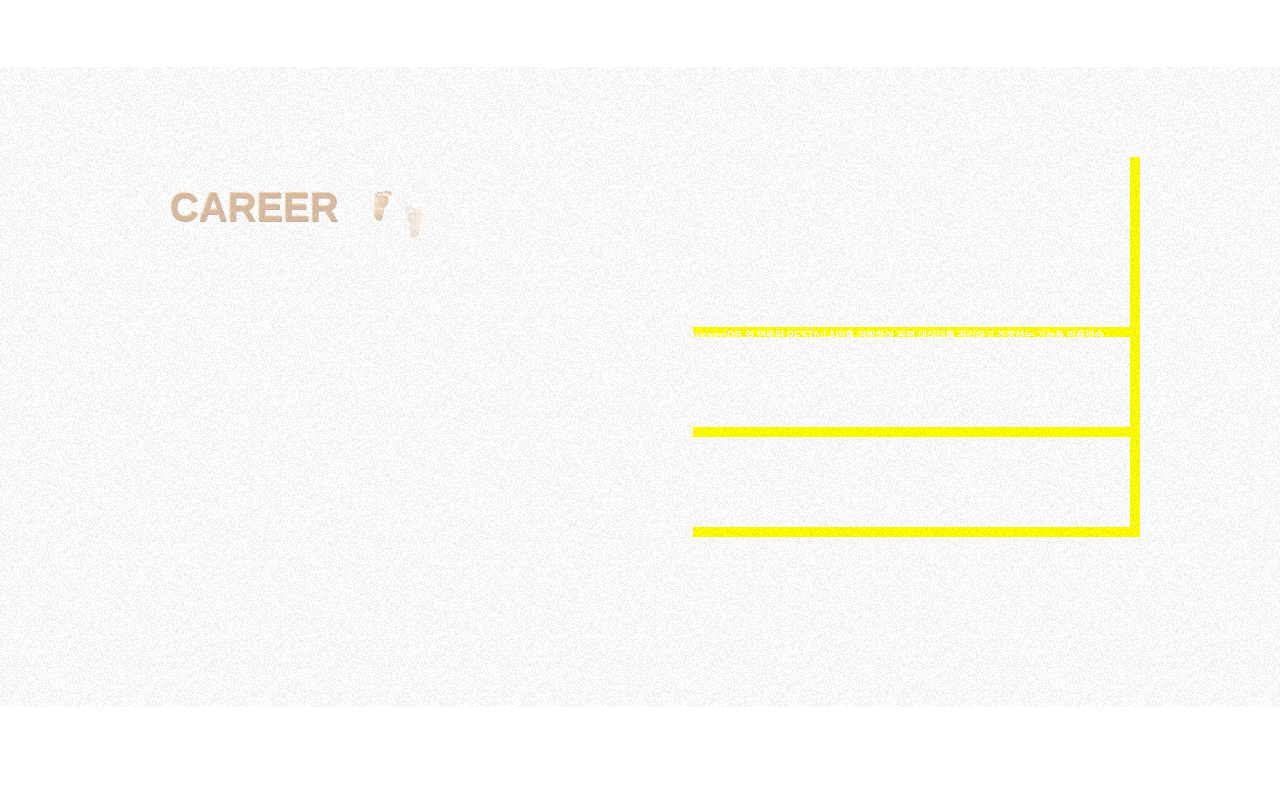
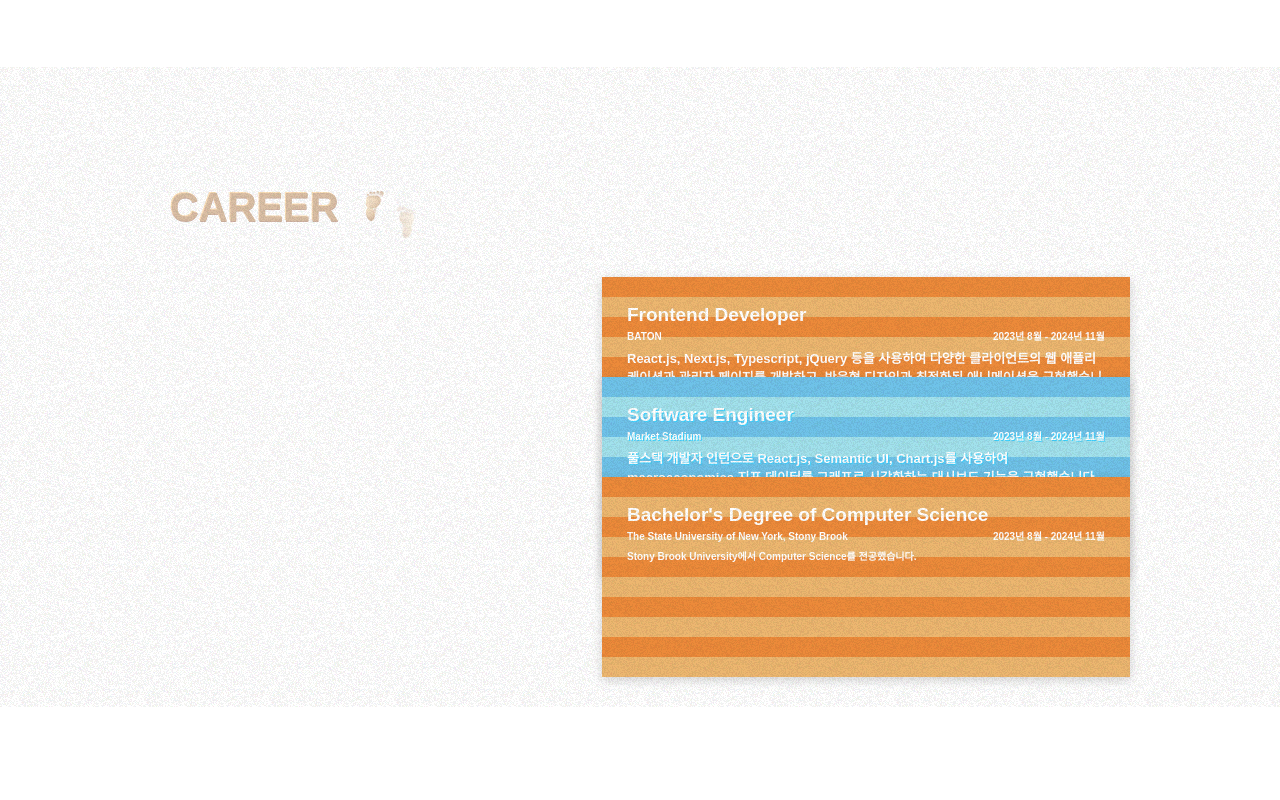
Before and after one commit to seoeongeueun/portfolio.v2, a Next.js app: page / in a window 1280 px wide. Shown: the part 1080-1880 px from the top of the page. Built offline with nearby package versions, Linux system fonts and the light colour scheme; a web font is replaced by a local one.

Commit message:
style: 커리어 카드 타월 디자인으로 변경

```diff
--- a/app/globals.css
+++ b/app/globals.css
@@ -55,7 +55,7 @@
 	--color-gray-1: var(--gray-1);
 	--color-gray-2: var(--gray-2);
 	--color-body: var(--body);
-	--color-gray-4: rgb(46, 46, 46);
+	--color-gray-4: var(--gray-4);
 
 	--breakpoint-md: 641px;
 	--breakpoint-lg: 1025px;
@@ -88,6 +88,7 @@
 	--main-bg: rgb(134, 211, 255);
 	--gray-1: #b0acb4;
 	--gray-2: #757177;
+	--gray-4: rgb(46, 46, 46);
 	--dark-red: rgb(92, 23, 23);
 
 	--color-pool: rgb(62, 210, 255);
--- a/app/page.tsx
+++ b/app/page.tsx
@@ -693,6 +693,34 @@ export default function Home() {
 		};
 	}, []);
 
+	useEffect(() => {
+		const turb = document.querySelector<HTMLElement>("#turbTowel");
+		if (!turb) return;
+
+		let frame = 0;
+		let animating = false;
+
+		function animateWiggle() {
+			if (!animating) return;
+			frame += 0.01;
+			const x = 0.002 + Math.sin(frame) * 0.001;
+			const y = 0.003 + Math.cos(frame) * 0.001;
+			turb?.setAttribute("baseFrequency", `${x} ${y}`);
+			requestAnimationFrame(animateWiggle);
+		}
+		const towel = document.querySelector(".towel");
+
+		towel?.addEventListener("mouseenter", () => {
+			animating = true;
+			animateWiggle();
+		});
+
+		towel?.addEventListener("mouseleave", () => {
+			animating = false;
+			turb.setAttribute("baseFrequency", `0.002 0.003`);
+		});
+	}, []);
+
 	/* 메인 페이지 타이틀에 애니메이션 추가 */
 	useEffect(() => {
 		if (!mainTitleRef.current || !miniTitleRef.current) return;
@@ -811,9 +839,9 @@ export default function Home() {
 			<section ref={stickyRef} className="pt-32 flex-row !justify-between !items-end mb-[10rem] shore">
 				<div className="grain-overlay" />
 				<div className="fade-up-section flex flex-col justify-start items-start mb-auto">
-					<div className="flex flex-row items-center">
+					<div className="flex flex-row items-center justify-start">
 						<p className="subtitle">CAREER</p>
-						<div className="foot-pair flex flex-row items-center justify-start">
+						<div className="foot-pair flex flex-row items-center justify-start ml-[-0.8rem]">
 							<div className="footprint">
 								<div className="toes">
 									<div />
@@ -852,8 +880,15 @@ export default function Home() {
 				</div>
 
 				<div ref={careerCardsRef} className="career-cards-container pt-32 spread">
-					<div className="career-card w-full p-10">
-						<p className="text-lg text-white">Frontend Developer</p>
+					<svg>
+						<filter id="wibble">
+							<feTurbulence id="turbTowel" type="fractalNoise" baseFrequency="0.002 0.003" numOctaves="1" result="turbulence" />
+							<feDisplacementMap in2="turbulence" in="SourceGraphic" scale="50" xChannelSelector="R" yChannelSelector="G" />
+						</filter>
+					</svg>
+
+					<div className="career-card towel w-full p-10">
+						<p className="text-xl">Frontend Developer</p>
 						<div className="mb-2 flex flex-row items-center justify-between w-full">
 							<p>BATON</p>
 							<p>2023년 8월 - 2024년 11월</p>
@@ -873,8 +908,8 @@ export default function Home() {
 							</li>
 						</ul>
 					</div>
-					<div className="career-card w-full p-10">
-						<p className="text-lg text-white">Software Engineer</p>
+					<div className="career-card w-full p-10 towel">
+						<p className="text-xl">Software Engineer</p>
 						<div className="mb-2 flex flex-row items-center justify-between w-full">
 							<p>Market Stadium</p>
 							<p>2023년 8월 - 2024년 11월</p>
@@ -889,7 +924,7 @@ export default function Home() {
 						</ul>
 					</div>
 					<div className="career-card w-full flex flex-col items-start justify-start p-10">
-						<p className="text-lg text-white">Bachelor's Degree of Computer Science</p>
+						<p className="text-xl">Bachelor's Degree of Computer Science</p>
 						<div className="mb-2 flex flex-row items-center justify-between w-full">
 							<p>The State University of New York, Stony Brook</p>
 							<p>2023년 8월 - 2024년 11월</p>
--- a/app/styles/global.scss
+++ b/app/styles/global.scss
@@ -203,6 +203,9 @@
 }
 
 .career-card {
+	--towel-color: var(--theme-orange);
+	--towel-sub: rgb(255, 178, 77);
+	--towel-shadow: var(--theme-orange);
 	transition:
 		transform 0.5s ease-out,
 		right 0.3s ease-in-out 0.2s;
@@ -212,11 +215,51 @@
 	transform: translateY(var(--y-distance));
 	position: relative;
 	right: 0;
-	box-shadow: 20px 20px 0px -10px #ff0;
+	box-shadow: 0px 3px 10px 0px rgba(43, 43, 43, 0.2);
+	overflow: hidden;
+	background-color: rgb(192, 192, 192);
+
+	transition:
+		filter 0.3s ease-in-out,
+		opacity 0.3s ease-in-out,
+		transform 0.4s ease-in-out;
+	transform-origin: top;
+
+	&::before {
+		content: "";
+		position: absolute;
+		inset: 0;
+		background: repeating-linear-gradient(to bottom, var(--towel-color) 0 20px, var(--towel-sub) 20px 40px);
+		opacity: 0.7;
+		z-index: -1;
+	}
+
+	p {
+		color: var(--gray-0);
+		text-shadow: 1px 1px 0px var(--theme-shadow);
+	}
+
+	li,
+	span {
+		color: var(--gray-0);
+		text-shadow: 1px 1px 1px var(--theme-shadow);
+		font-size: 1.3rem;
+	}
+
+	&:nth-child(2n + 1) {
+		--towel-color: rgb(76, 195, 250);
+		--towel-sub: rgb(148, 239, 255);
+		--theme-shadow: var(--theme-blue);
+	}
 
 	&.highlighted {
 		transform-origin: top;
 		right: 4rem;
+	}
+
+	&:hover {
+		filter: url(#wibble);
+		transform: scaleX(0.97) rotate(1deg);
 	}
 }
 
```
